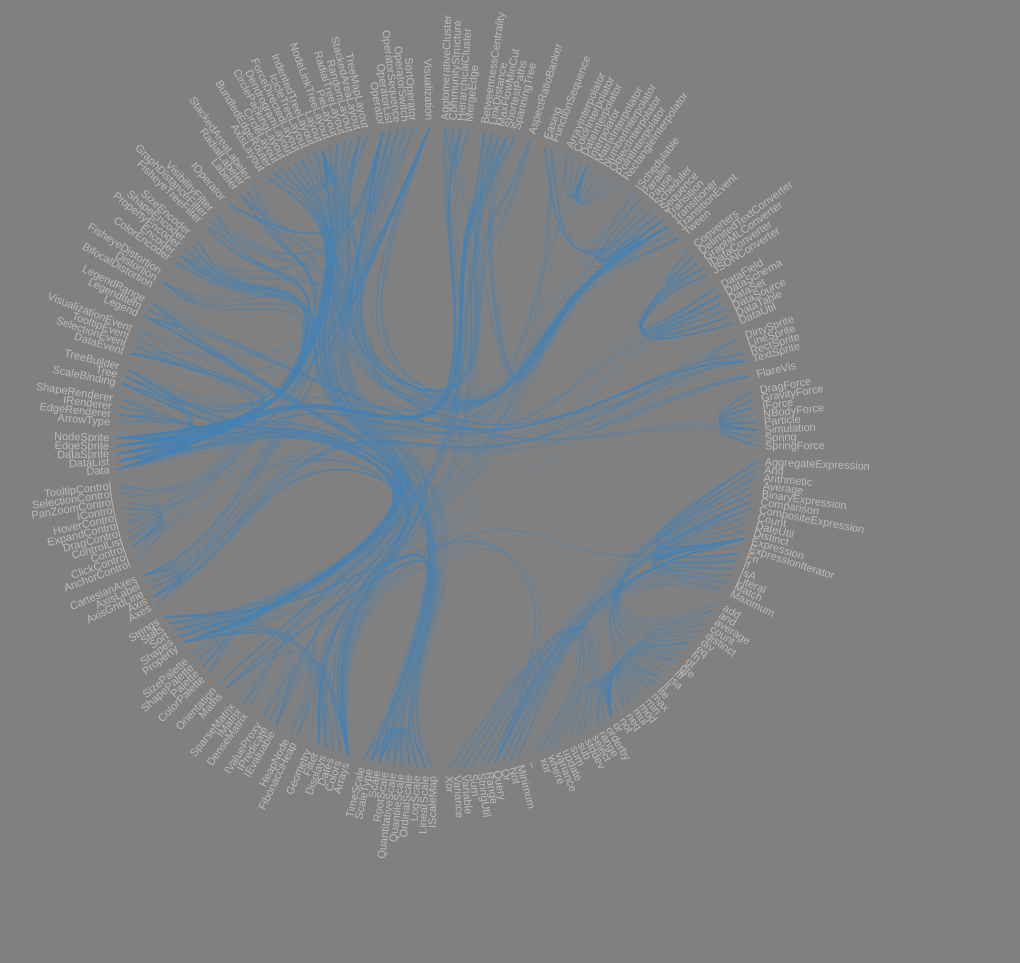
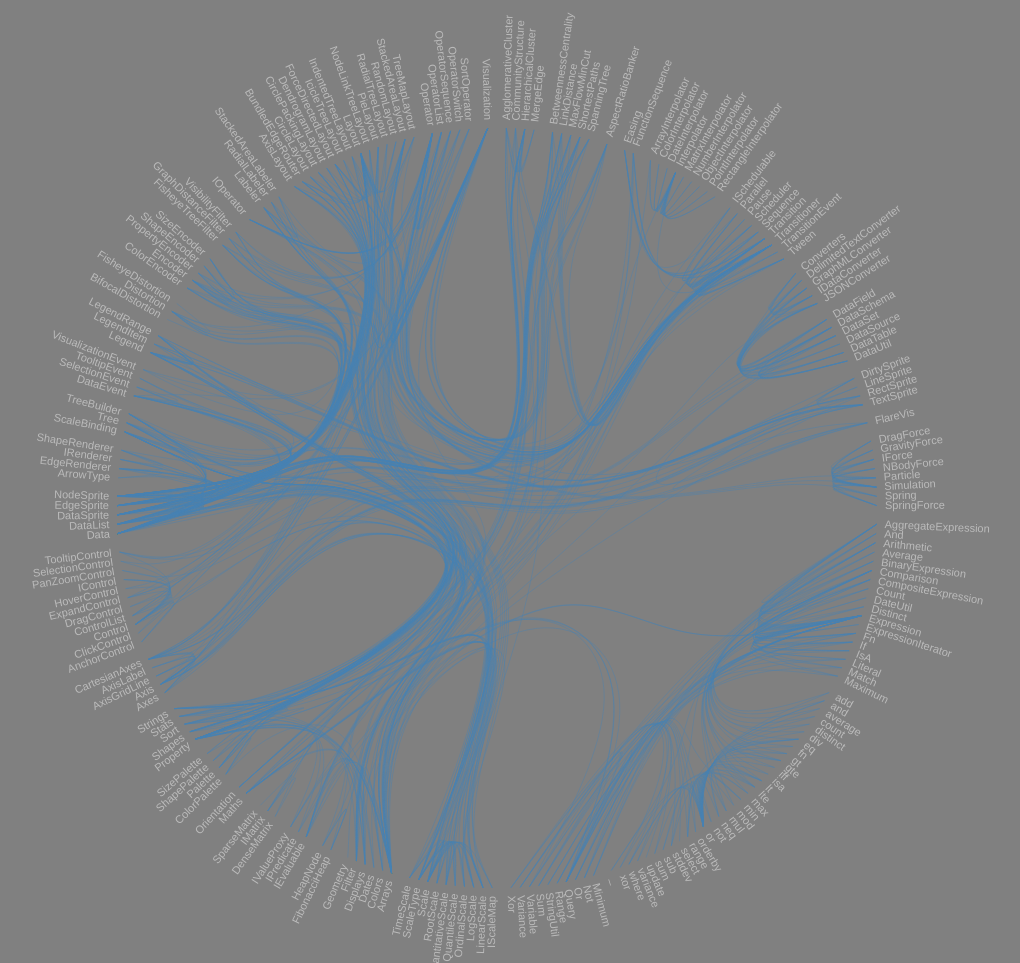
Before and after one commit to l0bsters/p0t, a plain HTML site: page lab/index.html in a window 1280 px wide. Shown: the top 963 px of the page, without its empty margins (11-1031 px from the left). Before the commit the page ends 900 px from the top, so only its background shows below. Drawn offline with nearby package versions, Linux system fonts and the light colour scheme.

Commit message:
new positioning

```diff
--- a/lab/index.html
+++ b/lab/index.html
@@ -63,7 +63,7 @@
 document.body.clientHeight;
 
 console.log(width, height);
-var diameter = width - 400,
+var diameter = 1000,
     radius = diameter / 2,
     innerRadius = radius - 120;
 
```
